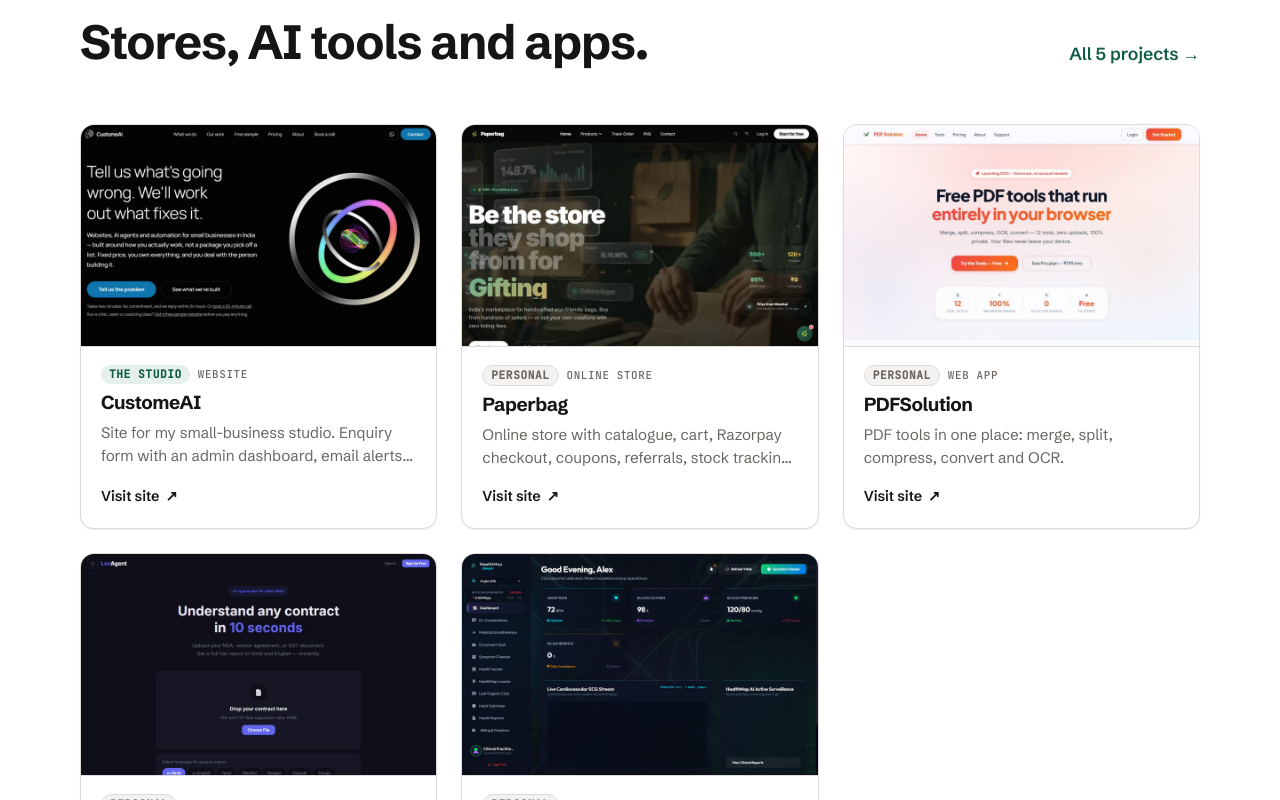
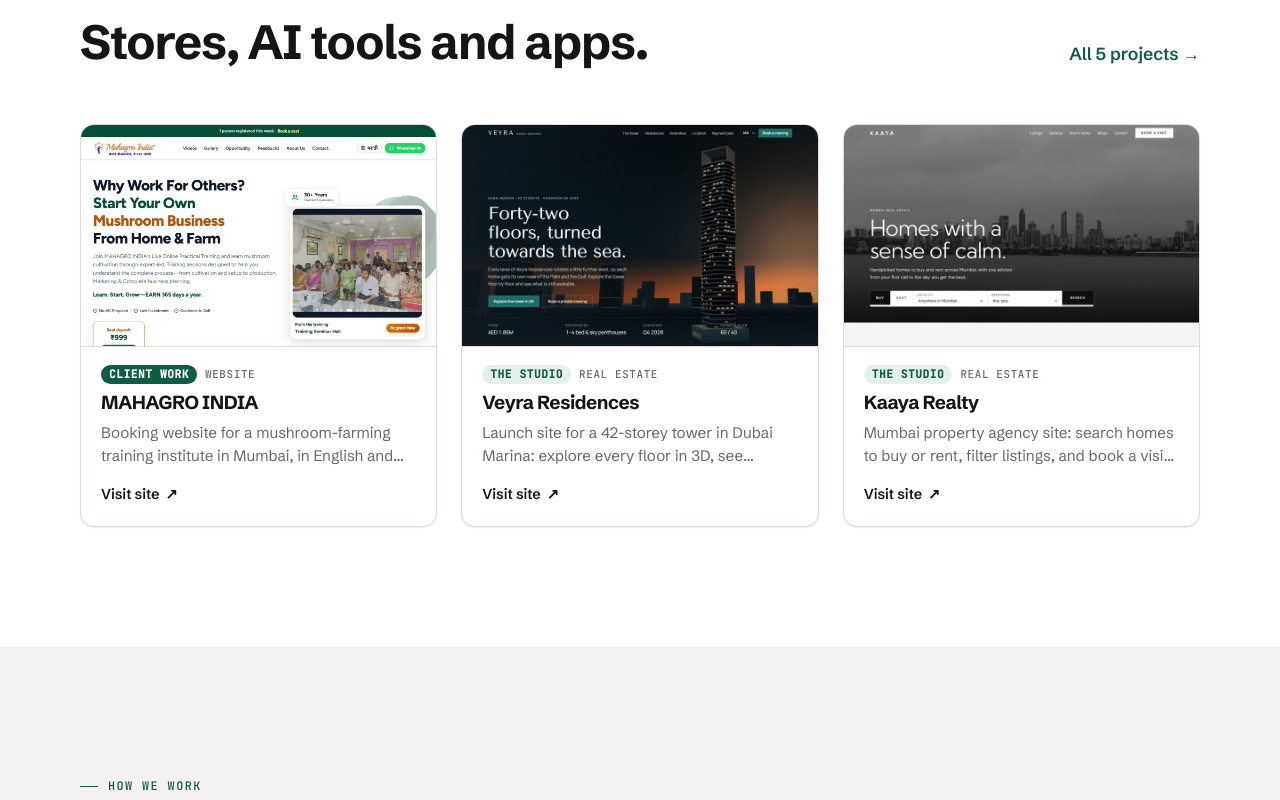
Before and after one commit to vishal8291/My-Portfolio, a Next.js app: page / in a window 1280 px wide. Shown: the part 2940-3740 px from the top of the page. Built offline with nearby package versions, Linux system fonts and the light colour scheme.

Commit message:
home: showcase MAHAGRO, Veyra Residences and Kaaya Realty
Co-Authored-By: Claude Opus 5.5 <noreply@anthropic.com>

```diff
--- a/src/app/data/projectsData.js
+++ b/src/app/data/projectsData.js
@@ -100,4 +100,34 @@ export const clientProject = {
     },
   }
 
+// Premium work shown on the homepage (with MAHAGRO). Both are live concept
+// sites built by the studio to show what a real-estate client would get.
+export const showcase = [
+  clientProject,
+  {
+    title: 'Veyra Residences',
+    kind: 'Studio',
+    year: 2026,
+    category: 'Real estate',
+    summary:
+      'Launch site for a 42-storey tower in Dubai Marina: explore every floor in 3D, see availability and prices, and book a viewing.',
+    tech: ['React', 'TypeScript', 'Three.js', 'React Three Fiber', 'GSAP', 'Tailwind CSS'],
+    liveUrl: 'https://veyra-residences.vercel.app',
+    githubUrl: null,
+    image: '/images/projects/veyra.jpg',
+  },
+  {
+    title: 'Kaaya Realty',
+    kind: 'Studio',
+    year: 2026,
+    category: 'Real estate',
+    summary:
+      'Mumbai property agency site: search homes to buy or rent, filter listings, and book a visit on WhatsApp.',
+    tech: ['React', 'TypeScript', 'Vite', 'Tailwind CSS'],
+    liveUrl: 'https://kaaya-realty.vercel.app',
+    githubUrl: null,
+    image: '/images/projects/kaaya.jpg',
+  },
+]
+
 export default projects
--- a/src/app/page.js
+++ b/src/app/page.js
@@ -1,11 +1,10 @@
 import Link from 'next/link'
 import HeroVideo from './components/HeroVideo.jsx'
 import ProjectCard from './components/ProjectCard.jsx'
-import projects, { clientProject as mahagro } from './data/projectsData'
+import projects, { clientProject as mahagro, showcase } from './data/projectsData'
 import { offerings, promises, steps } from './data/services'
 import { site } from './data/site'
 
-const selected = projects.filter((p) => p.featured).slice(0, 6)
 
 export default function Home() {
   return (
@@ -109,7 +108,7 @@ export default function Home() {
             <Link href="/projects" className="link-arrow">All {projects.length} projects →</Link>
           </div>
           <div className="grid-3">
-            {selected.map((p) => <ProjectCard key={p.title} project={p} />)}
+            {showcase.map((p) => <ProjectCard key={p.title} project={p} />)}
           </div>
         </div>
       </section>
```
Also changed, not shown: public/images/projects/kaaya.jpg (added), public/images/projects/veyra.jpg (added).
